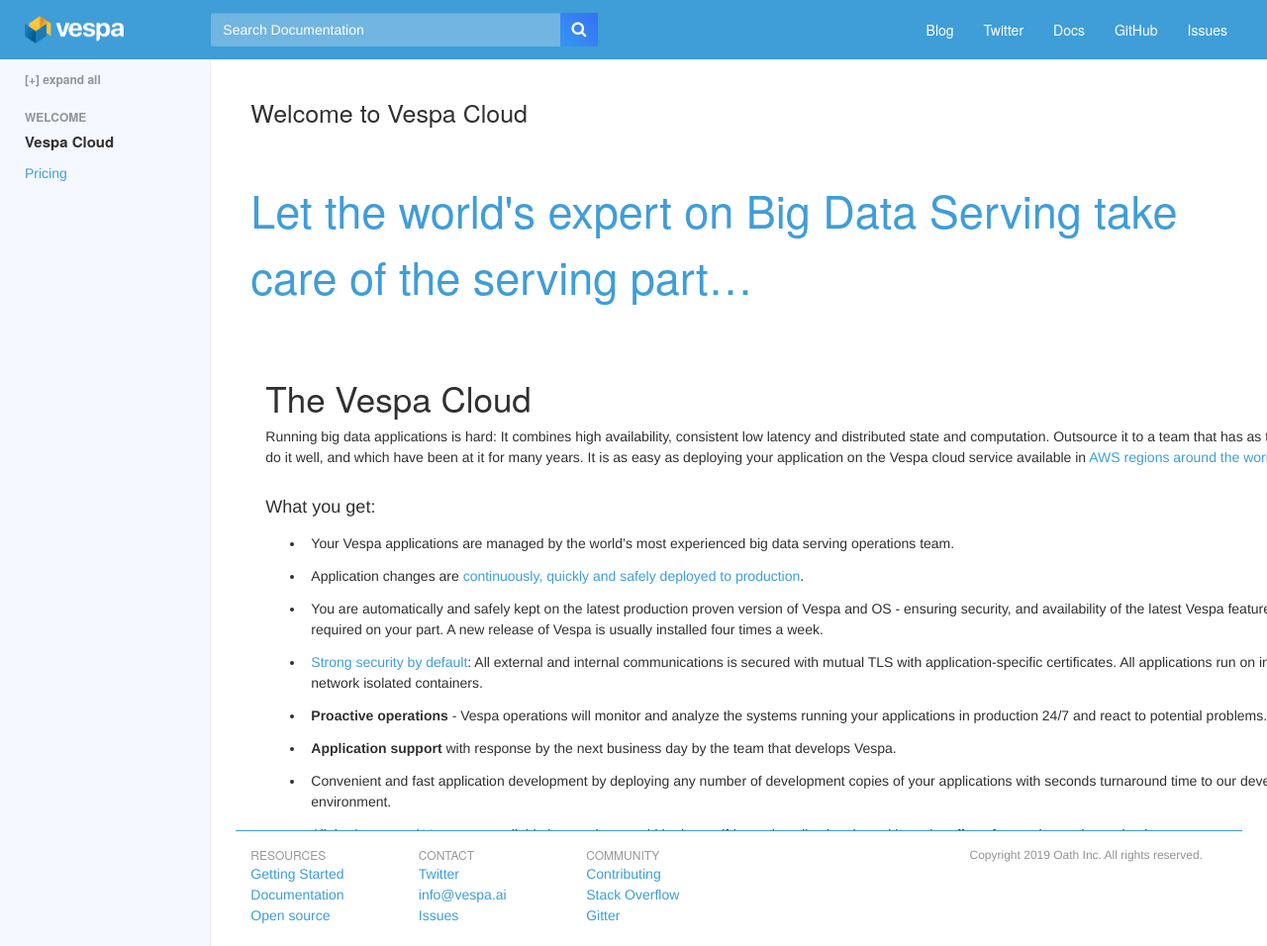
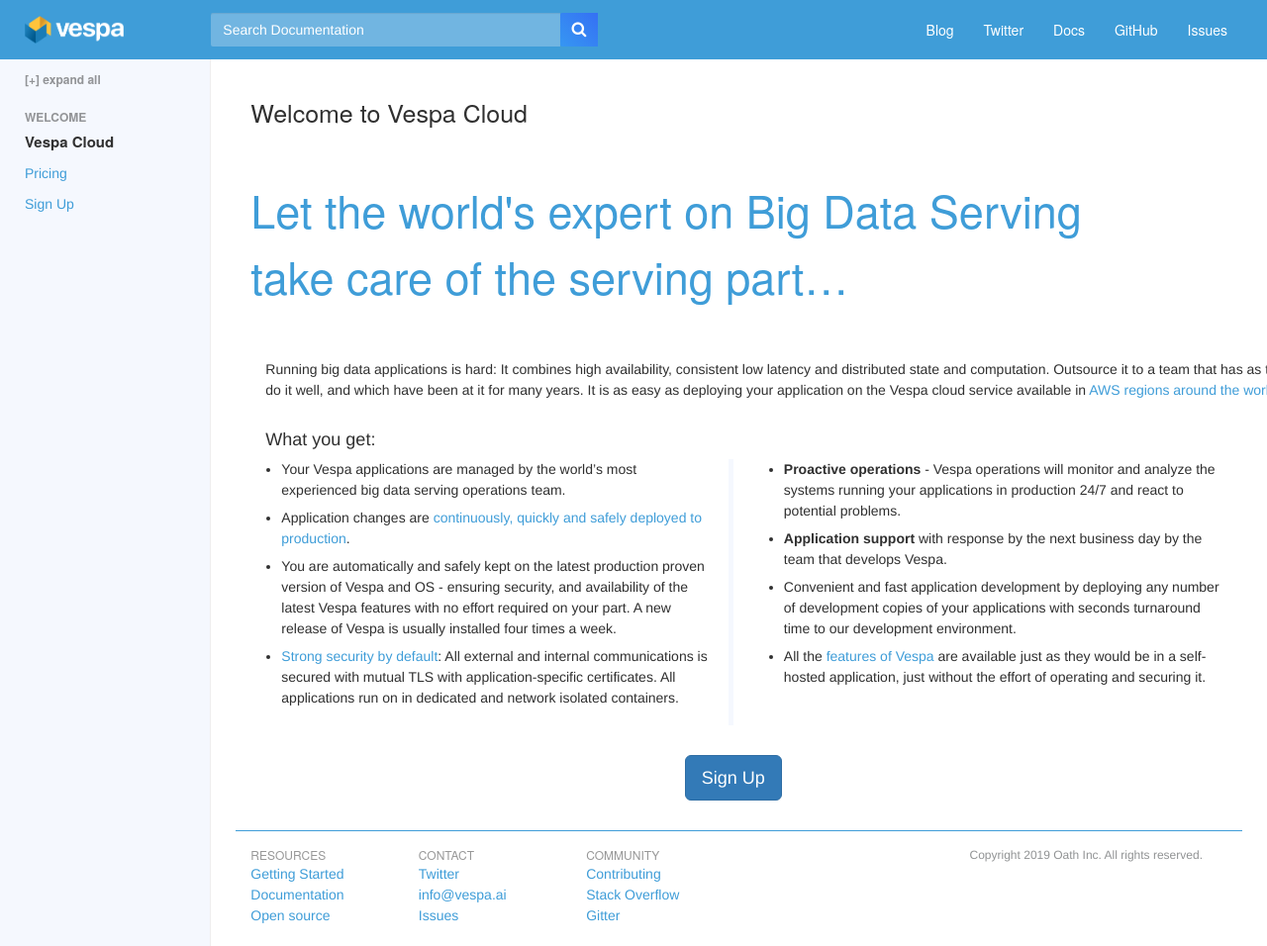
Before and after one commit to vespa-engine/cloud, a Jekyll site: the page built from index.html, in a window 1280 px wide and 956 px high. Shown: the whole window at 99% size. Built offline with Jekyll 4.4.1, drawn with Linux system fonts in a browser that asks for light colours.

Commit message:
Move sign-up to separate page with email form
    - Reformatted the front page to use the same bullet style as the
      normal Vespa docs.vespa.ai site.

    - Made the sign-up button be a link to the sign-up page.

    - Create an email form for the sign-up page to send emails to
      support@vespa.ai.

    - Made the footer not cover content if the content is larger than
      the display window.

    - Made the Vespa logo go to cloud.vespa.ai instead of vespa.ai.

```diff
--- a/_data/sidebar.yml
+++ b/_data/sidebar.yml
@@ -6,3 +6,5 @@ docs:
         url: /
       - page: Pricing
         url: /pricing
+      - page: Sign Up
+        url: /sign-up
--- a/_includes/header.html
+++ b/_includes/header.html
@@ -8,7 +8,7 @@
 <title>{% if page.title %}{{ page.title | escape }}{% else %}{{ "Vespa" }}{% endif %}</title>
 
 <!-- Bootstrap -->
-<link href="{{ site.baseurl }}/css/bootstrap.min.css" rel="stylesheet">
+<link rel="stylesheet" href="{{ site.baseurl }}/css/bootstrap.min.css">
 
 <!-- Font Awesome -->
 <link rel="stylesheet" href="{{ site.baseurl }}/css/font-awesome.min.css">
--- a/_includes/nav.html
+++ b/_includes/nav.html
@@ -8,7 +8,7 @@
             <span class="icon-bar"></span>
             <span class="icon-bar"></span>
             </button>
-            <a class="navbar-brand" href="http://vespa.ai">
+            <a class="navbar-brand" href="{{ site.baseurl }}">
                 <img src="{{ site.baseurl }}/img/vespa-logo.png" width="100" height="28">
             </a>
         </div>
--- a/css/docs.css
+++ b/css/docs.css
@@ -108,7 +108,7 @@ h3,
     color: #FFC43C;
 }
 
-.form-control {
+#searchinput {
     background: #71B5E1;
     border-radius: 2px 0 0 2px;
     color: #fff;
@@ -116,16 +116,16 @@ h3,
     margin: auto;
 }
 
-.form-control::-moz-placeholder {
+#searchinput::-moz-placeholder {
     color: #fff;
     opacity: 1;
 }
 
-.form-control:-ms-input-placeholder {
+#searchinput::-ms-input-placeholder {
     color: #fff;
 }
 
-.form-control::-webkit-input-placeholder {
+#searchinput::-webkit-input-placeholder {
     color: #fff;
 }
 
@@ -246,7 +246,8 @@ h3,
 }
 
 .welcome > li {
-    line-height: 2.0;
+    padding-bottom: 0.5em;
+/*    line-height: 2.0; */
 }
 
 .welcome-border {
@@ -268,10 +269,10 @@ h3,
 }
 
 /* fix anchored links to vespadoc */
-#main-content *[id]:not([href]) {
+/* #main-content *[id]:not([href]) {
     margin-top: -75px;
     padding-top: 75px;
-}
+} */
 
 .filepath {
     margin:0;
@@ -297,7 +298,7 @@ h3,
 
 @media (min-width: 768px) {
   .footer {
-    position: fixed;
+/*    position: fixed; */
     bottom: 0;
     left: 0px;
     z-index: 1000;
--- a/index.html
+++ b/index.html
@@ -21,18 +21,11 @@ ul.offer li {
 }
 </style>
 
-<p class="intro">Let the world's expert on Big Data Serving take care of the serving part…</p>
+<p class="intro">Let the world's expert on Big Data Serving<br>take care of the serving part…</p>
 
 <section id="roadmap" class="bg-light-blue">
 
 <div class="container">
-
-<div class="row">
-
-<div class="col-lg-12 text-left">
-<div class="h1">The Vespa Cloud</div>
-</div>
-</div>
 
 <div class="row">
 <div class="col-lg-12 text-left">
@@ -50,21 +43,27 @@ at it for many years. It is as easy as deploying your application on the Vespa c
 <div class="col-lg-12 text-left">
 <h4>What you get:</h4>
 
-<ul class="offer">
-
+<div class="row">
+        <div class="col-md-12">
+            <div class="row">
+                <div class="col-md-5 welcome-border">
+                    <ul class="welcome">
                             <li>Your Vespa applications are managed by the world’s most experienced big data serving operations team.</li>
-
                             <li>Application changes are
                                     <a href="https://vespa.ai/documentation/automated-deployments">continuously, quickly and safely deployed to production</a>.</li>
-
                                     <li>You are automatically and safely kept on the latest production proven version of Vespa and OS -
                                             ensuring security, and availability of the latest Vespa features with no effort required on your part. A new release
                                             of Vespa is usually installed four times a week.</li>
+
 
                                             <li><a href="https://vespa.ai/documentation/security-model">Strong security by default</a>:
                                                 All external and internal communications is secured with mutual TLS with
                                                 application-specific certificates. All applications run on in dedicated and network isolated containers.</li>
 
+                                                                        </ul>
+                </div>
+                <div class="col-md-5">
+                    <ul class="welcome">
                             <li><b>Proactive operations</b> - Vespa operations will monitor and analyze the systems running your applications
                                 in production 24/7 and react to potential problems.</li>
 
@@ -75,6 +74,17 @@ applications with seconds turnaround time to our development environment.</li>
 
                                 <li>All the <a href="https://docs.vespa.ai/documentation/features.html">features of Vespa</a> are available just as
                                 they would be in a self-hosted application, just without the effort of operating and securing it.</li>
+                                                    </ul>
+                </div>
+            </div>
+        </div>
+    </div>
+
+
+
+<ul class="offer">
+
+
 
 </ul>
 </div>
@@ -83,8 +93,9 @@ they would be in a self-hosted application, just without the effort of operating
 <p> </p>
 </div>
 
-<div class="col-lg-12 text-center">
-<p><a href="mailto:support@vespa.ai" class="btn btn-xl intro-button">Sign Up</a></p>
+<div class="col-lg-10 text-center">
+<p>
+<p><a href="/sign-up" class="btn btn-primary btn-lg intro-button">Sign Up</a></p>
 </div>
 
 </div>
```
Lines whose indentation alone changed are shown as unchanged.
